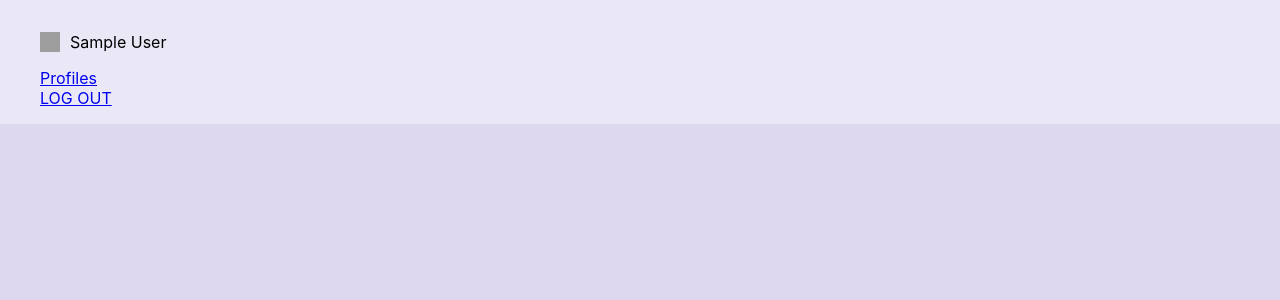
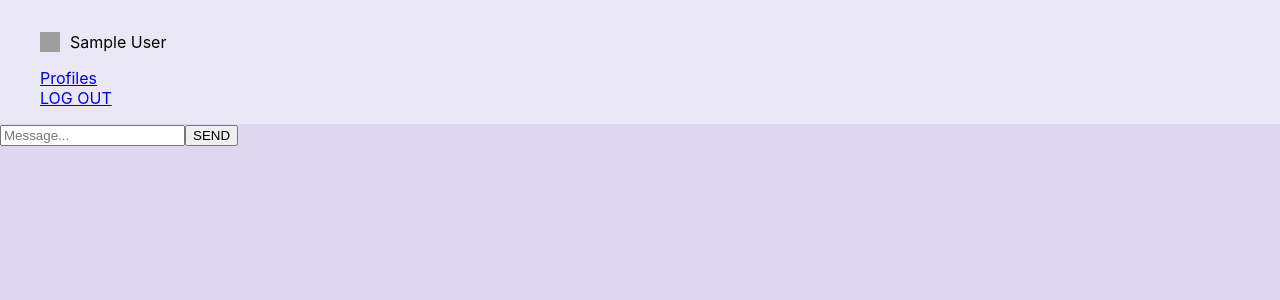
Before and after one commit to cit690/lavndr-frontend, a React (Create React App) app: page /messages/1 in a window 1280 px wide. Shown: the top 300 px of the page. Built offline with nearby package versions, Linux system fonts and the light colour scheme; no server answers; sample sign-in values are in the browser's storage; grey boxes are pictures that could not be loaded.

Commit message:
remove old icon from manifest json

```diff
--- a/src/App.jsx
+++ b/src/App.jsx
@@ -126,11 +126,11 @@ const App = () => {
             }
         />
         <Route
-          path="/messages"
+          path="/messages/:id"
           element={
-            <ProtectedRoute user={user}>
-              <SendMessage addMessage={addMessage} />
-            </ProtectedRoute>
+              <SendMessage profiles={profiles} addMessage={addMessage} />
+            // <ProtectedRoute user={user}>
+            // </ProtectedRoute>
           }
         />
       </Routes>
--- a/src/components/MessageForm/MessageForm.jsx
+++ b/src/components/MessageForm/MessageForm.jsx
@@ -1,10 +1,6 @@
 import { useState } from 'react'
 import { useParams } from 'react-router-dom'
 import './MessageForm.css'
-
-// props
-//addMessage
-// user / id
 
 const MessageForm = ({ addMessage }) => {
   const { id } = useParams()
@@ -22,15 +18,12 @@ const MessageForm = ({ addMessage }) => {
 
   const handleSubmit = event => {
     event.preventDefault();
-    const recipientId = parseInt(event.target.id)
-    addMessage(msgContent, recipientId);
+    addMessage(msgContent);
     if (msgContent.content) {
       setValid(true);
     }
     setSubmitted(true);
   };
-
-  console.log("id is", id);
 
   return (
     <>
@@ -45,6 +38,7 @@ const MessageForm = ({ addMessage }) => {
             placeholder="Message..."
             name="text"/>
           <button
+          onSubmit={addMessage}
           type="submit">SEND</button>
         </form>
       </div>
--- a/src/pages/Profiles/Profiles.jsx
+++ b/src/pages/Profiles/Profiles.jsx
@@ -21,7 +21,6 @@ const Profiles = ({ messages }) => {
         key={profile.id}
         />
       ))}
-
   </div>
   )
 }
--- a/src/pages/SendMessage/SendMessage.jsx
+++ b/src/pages/SendMessage/SendMessage.jsx
@@ -1,12 +1,10 @@
 import MessageForm from "../../components/MessageForm/MessageForm";
 import './SendMessage.css'
 
-const SendMessage = (props) => {
+const SendMessage = ({ profiles, addMessage }) => {
   return (
     <>
-    <h1> DMS Between (sender profile) and (recipiiant profile) </h1>
-
-    <MessageForm />
+    <MessageForm addMessage={addMessage} />
     </>
   );
 }
--- a/src/pages/SharedMessages/SharedMessages.jsx
+++ b/src/pages/SharedMessages/SharedMessages.jsx
@@ -1,6 +1,9 @@
+// import { useParams } from 'react-router-dom';
 import './SharedMessages.css'
 
-const SharedMessages = () => {
+const SharedMessages = ({ profiles }) => {
+  // const { id } = useParams()
+
   return (  <>
   <h1>Messages Between (sender) and (recipient) here </h1>
 
--- a/src/services/messageService.js
+++ b/src/services/messageService.js
@@ -1,5 +1,5 @@
 import * as tokenService from '../services/tokenService'
-const BASE_URL = `${process.env.REACT_APP_API_URL}/api/messages`
+const BASE_URL = `${process.env.REACT_APP_API_URL}/api/messages/`
 
 export const getAll = async () => {
   try {
@@ -19,7 +19,7 @@ export const getAll = async () => {
 export const getOne = async (id) => {
   console.log("get one msg service")
   try {
-    const res = await fetch(`${BASE_URL}${id}`, {
+    const res = await fetch(`${BASE_URL}/${id}`, {
       method: "GET",
       headers: {
         'content-type': 'application/json',
@@ -33,7 +33,6 @@ export const getOne = async (id) => {
 }
 
 export const create = async (message) => {
-  console.log("create msg service");
   try {
     const res = await fetch(BASE_URL, {
       method: "POST",
```
Also changed, not shown: public/manifest.json.
